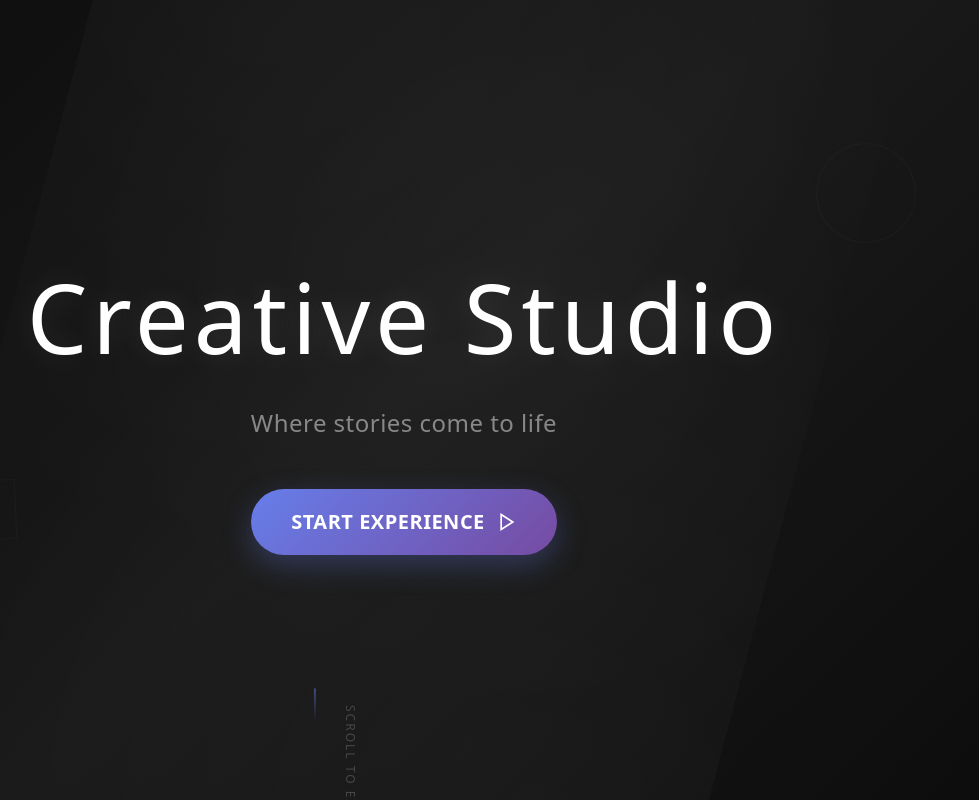
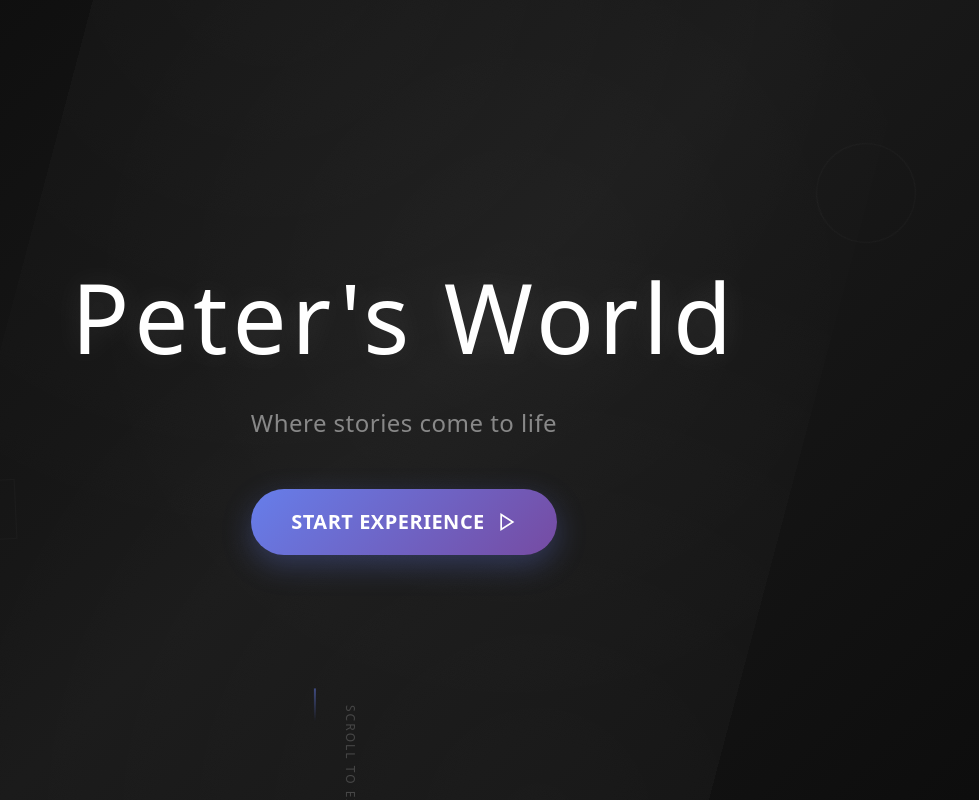
Before and after one commit to Biskuitttt/Suratt, a React (Vite) app: page / in a window 1280 px wide. Shown: the whole page, without its empty margins (236-1215 px from the left). Built offline with nearby package versions, Linux system fonts and the light colour scheme; no server answers.

Commit message:
aselole update

```diff
--- a/src/Intro.jsx
+++ b/src/Intro.jsx
@@ -112,10 +112,10 @@ function Intro({ onComplete }) {
 
   // Array text yang akan ditampilkan satu per satu
   const introTexts = [
-    "Welcome to our world",
-    "Where creativity meets innovation",
-    "Every moment tells a story",
-    "Let's create something amazing together"
+    "Hallo Kalung Ulur - 82",
+    "Ini Cerita Kita",
+    "Dari Peter, Untuk Kalian, Karena Kita",
+    "Semoga Cerita Ini Bisa Menghibur Kalian",
   ];
 
   // Detect mobile device
--- a/src/MainContent.jsx
+++ b/src/MainContent.jsx
@@ -534,7 +534,7 @@ function MainContent({ user }) {
       <div className="relative z-10 min-h-screen">
         <div className="container mx-auto px-4 py-16">
           <div className="text-center mb-16">
-            <h1 className="text-6xl font-bold text-stone-100 mb-4 hero-title">Creative Studio</h1>
+            <h1 className="text-6xl font-bold text-stone-100 mb-4 hero-title">Peter's World</h1>
             <p className="text-xl text-stone-300 hero-subtitle">Where stories come to life</p>
           </div>
         </div>
--- a/src/StartScreen.jsx
+++ b/src/StartScreen.jsx
@@ -80,7 +80,7 @@ const StartScreen = ({ onStart }) => {
             fontFamily: 'system-ui, -apple-system, sans-serif'
           }}
         >
-          Creative Studio
+          Peter's World
         </h1>
 
         {/* Subtitle */}
```
